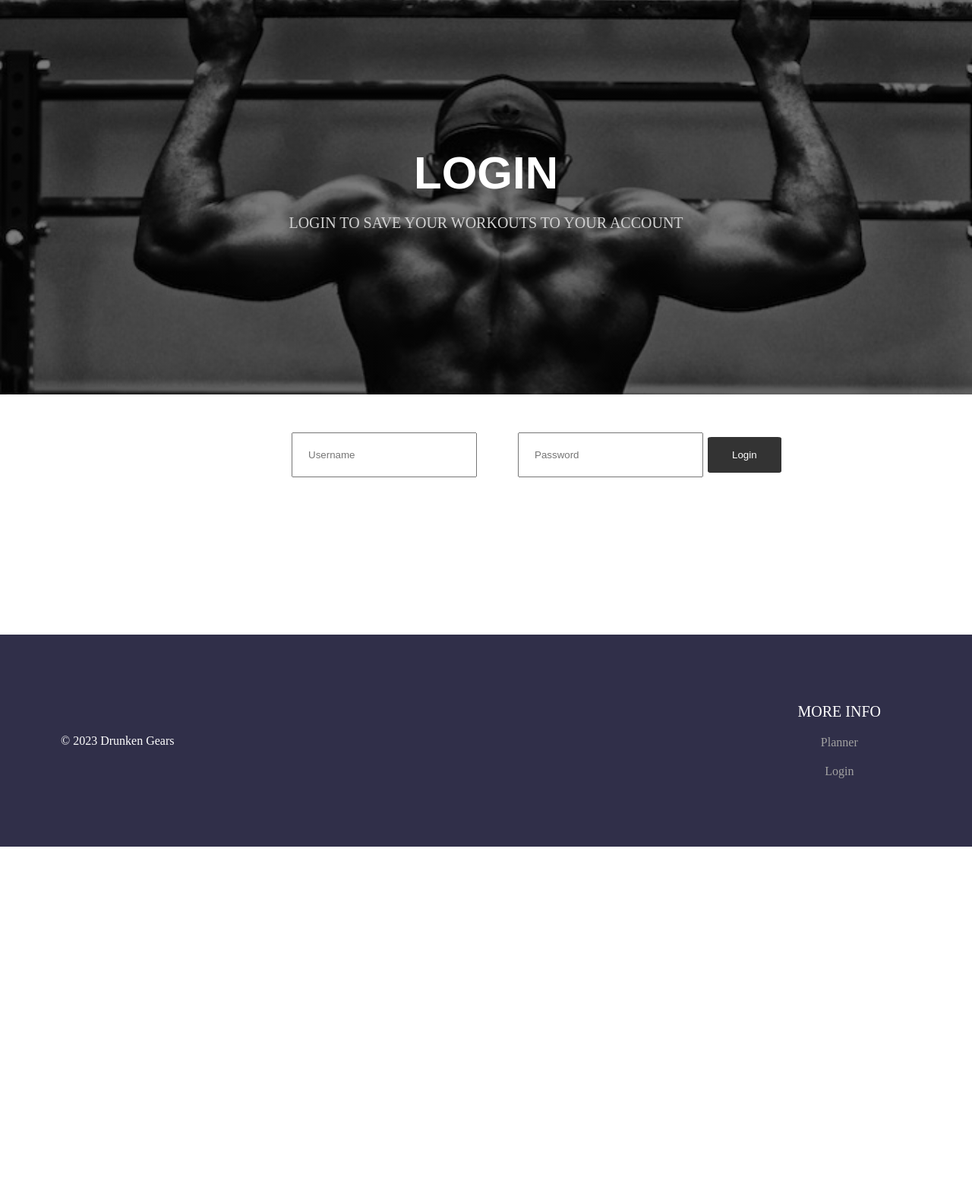
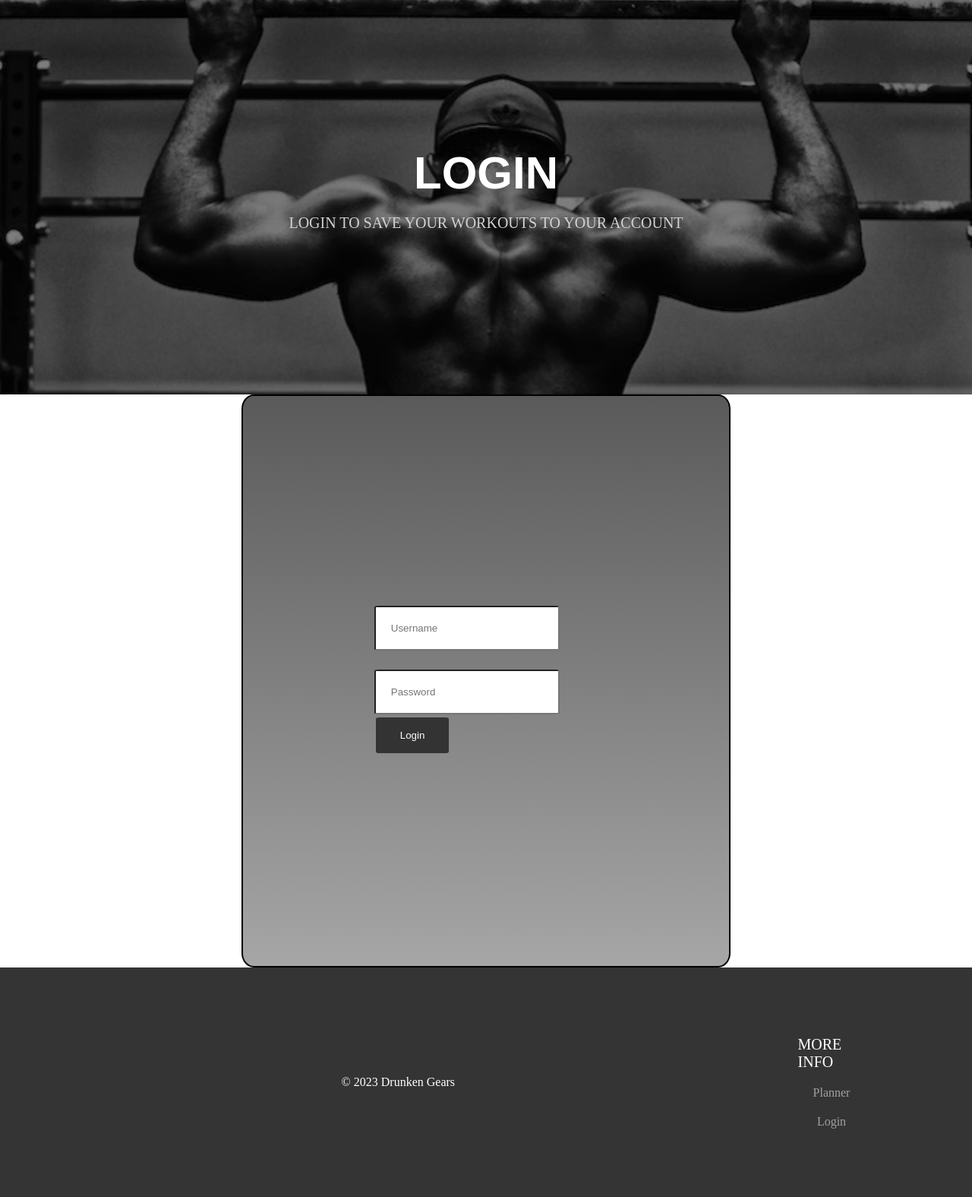
Before and after one commit to Nick-Paxton/PRO100-Workout-Planner, a web app: file html/login.html in a window 1280 px wide. Shown: the part 89-1664 px from the top of the page at 76% size. Before the commit the page ends 1203 px from the top, so only its background shows below. Run offline with its HTML, style and script files only (its server is not run), Linux system fonts and the light colour scheme.

Commit message:
Updated CSS styling for login page
added better UI for login form

```diff
--- a/html/css/login.css
+++ b/html/css/login.css
@@ -3,6 +3,10 @@
     body {
       margin: 0;
       box-sizing: border-box;
+    }
+
+    .login-form-field {
+      border-radius: 2.5%;
     }
 
     #login-error-msg-holder {
@@ -18,24 +22,32 @@
       text-decoration: none;
       margin: 4px 2px;
       cursor: pointer;
+      margin-right: 50%;
     }
 
     #username-field {
       width:200px;
+      margin-bottom: 25px;
       padding:20px;
-      margin-left: 30%;
     }
 
     #password-field {
       width:200px;
       padding:20px;
-      margin-left: 50px;
     }
 
 
     #login-prompt {
-      width: 100%;
-      height: 300px;
+      background-image: linear-gradient( #5a5a5a, #a6a6a6);
+      width: 50%;
+      height: 750px;
+      border: solid;
+      border-radius: 2.5%;
+      border-width: 2.5px;
+      margin: 0 auto;
+      display: flex;
+      align-items: center;
+      justify-content: center;
     }
 
     #week {
@@ -127,12 +139,13 @@
       display: flex;
       justify-content: space-between;
       align-items: center;
-      background-color: #302f49;
+      background-color: #343435;
       padding: 40px 80px;
     }
 
     .footer .copy {
       color: #fff;
+      margin-left: 33%;
     }
 
     .bottom-links {
@@ -147,6 +160,7 @@
       flex-direction: column;
       justify-content: center;
       align-items: center;
+      margin-right: 33%;
       padding: 0 40px;
     }
 
--- a/html/login.html
+++ b/html/login.html
@@ -13,7 +13,7 @@
     <a href="index.html" class="logo">Workout Planner</a>
     <nav class="nav-items">
       <a href="index.html">Planner</a>
-      <a href="#">Login</a>
+      <a href="login.html">Login</a>
     </nav>
   </header>
 
@@ -41,8 +41,8 @@
     <div class="bottom-links">
       <div class="links">
         <span>More Info</span>
-        <a href="#">Planner</a>
-        <a href="#">Login</a>
+        <a href="index.html">Planner</a>
+        <a href="login.html">Login</a>
       </div>
     </div>
   </footer>
```
